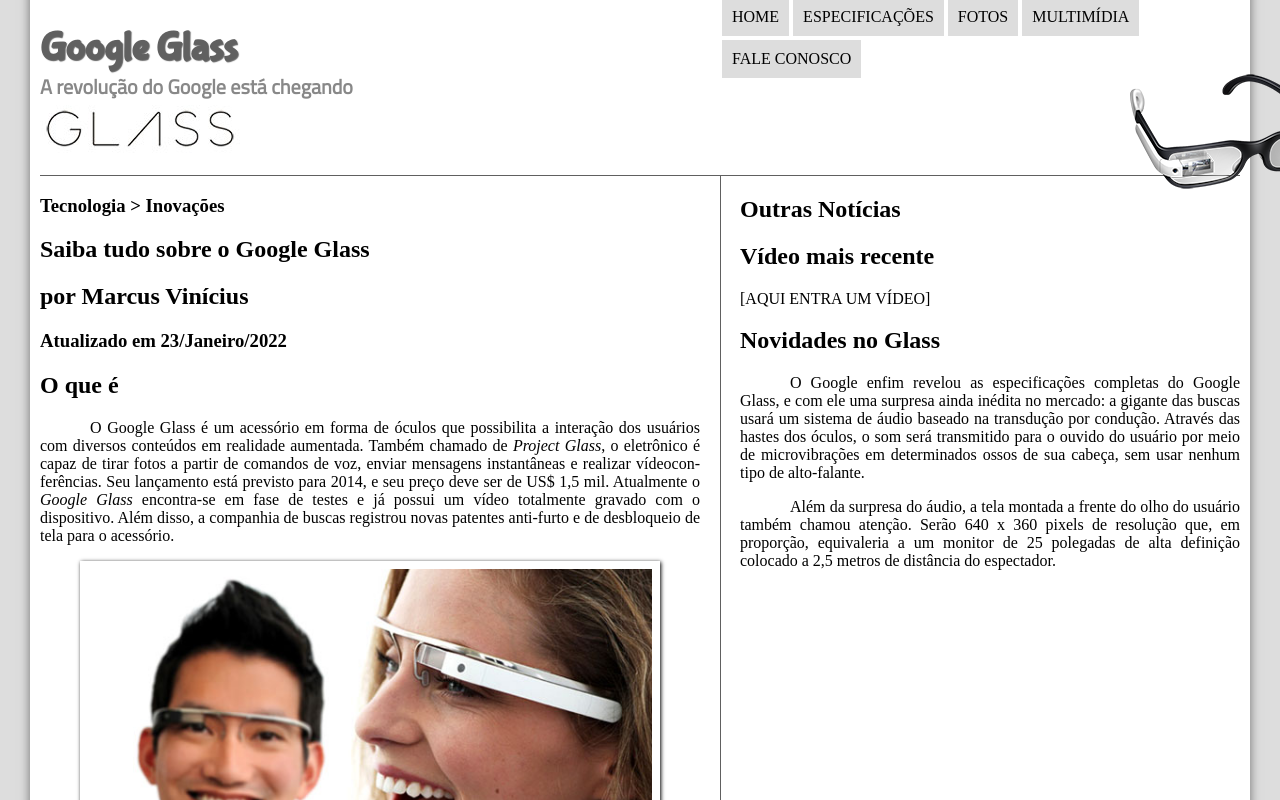
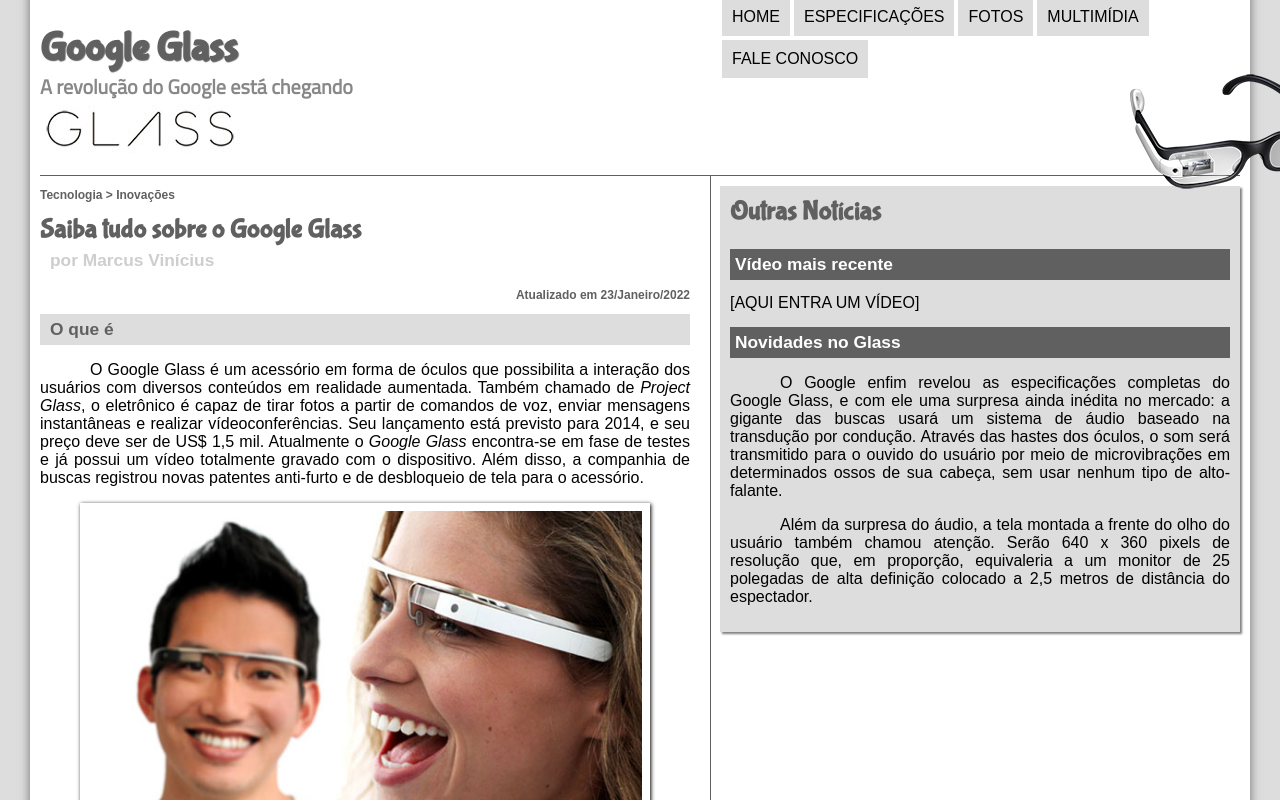
Before and after one commit to marcusviniciusmo/Google_Glass_HTML5_CSS3_JavaScript, a React (Create React App) app in the folder frontend/: page / in a window 1280 px wide. Shown: the top 800 px of the page. Built offline with nearby package versions, Linux system fonts and the light colour scheme.

Commit message:
Aula 21 - Interfaces em HTML5

```diff
--- a/frontend/src/index.css
+++ b/frontend/src/index.css
@@ -5,6 +5,7 @@
 }
 
 body {
+    font-family: Arial, sans-serif;
     background-color: #DDDDDD;
     color: rgba(0, 0, 0, 1);
 }
@@ -21,3 +22,12 @@
     text-align: justify;
     text-indent: 50px;
 }
+
+a {
+    color: #606060;
+    text-decoration: none;
+}
+
+a:hover {
+    text-decoration: underline;
+}
--- a/frontend/src/views/Home/index.tsx
+++ b/frontend/src/views/Home/index.tsx
@@ -8,12 +8,15 @@
         <div className="interface">
             <Header />
             <section className="corpo">
+                <article className="noticiaPrincipal">
+                    <header className="cabecalhoArtigo">
                         <hgroup>
                             <h3>Tecnologia &gt; Inovações</h3>
                             <h1>Saiba tudo sobre o Google Glass</h1>
                             <h2>por Marcus Vinícius</h2>
-                    <h3>Atualizado em 23/Janeiro/2022</h3>
+                            <h3 className="direita">Atualizado em 23/Janeiro/2022</h3>
                         </hgroup>
+                    </header>
 
                     <h2>O que é</h2>
                     <p>
@@ -42,7 +45,7 @@
                         as lojas fica para, pelo menos, 2014.
                     </p>
 
-                <h1>Especificações Técnicas</h1>
+                    <h2>Especificações Técnicas</h2>
 
                     <table className="tabelaEspecificacoes">
                         <caption>Tabela Técnica do Google Glass <span>Mar/2013</span></caption>
@@ -71,14 +74,14 @@
                         </tr>
                     </table>
 
-                <h1>Como funciona</h1>
+                    <h2>Como funciona</h2>
                     <p>
                         De acordo com fontes próximas do Google, os óculos vão contar com uma pequena tela de
                         LCD ou AMOLED na parte superior e em frente aos olhos do usuário. Com o uso de uma
                         câmera e GPS, você pode se situar, assim como selecionar opções com o movimento da cabeça
                     </p>
 
-                <h1>O que você pode fazer com o Google Glasses</h1>
+                    <h2>O que você pode fazer com o Google Glasses</h2>
                     <p>
                         O vídeo de divulgação do Google mostra que você pode se transformar em uma espécie de
                         “super-<wbr />humano”, já que o aparelho pode indicar a quantos metros você está de seu
@@ -87,6 +90,7 @@
                     </p>
 
                     [AQUI ENTRA UM VÍDEO]
+                </article>
             </section>
 
             <aside className="lateral">
--- a/frontend/src/views/Home/styles.css
+++ b/frontend/src/views/Home/styles.css
@@ -32,11 +32,47 @@
 
 section.corpo {
     display: block;
-    width: 660px;
+    width: 650px;
     float: left;
     border-right: 1px solid #606060;
     padding-right: 20px;
 }
+
+/* Formatação do Article */
+
+article.noticiaPrincipal h2 {
+    font-size: 13pt;
+    color: #606060;
+    background-color: #DDDDDD;
+    padding: 5px 0px 5px 10px;
+    margin: 10px 0px 10px 0px;
+}
+
+header.cabecalhoArtigo h1 {
+    font-family: 'FontLogo', sans-serif;
+    font-size: 20pt;
+    color: #606060;
+    margin-bottom: 0px;
+    margin-top: 0px;
+}
+
+header.cabecalhoArtigo h2 {
+    font-size: 13pt;
+    color: #CECECE;
+    background-color: #FFFFFF;
+    margin: 0px;
+}
+
+header.cabecalhoArtigo h3 {
+    font-size: 12px;
+    color: #606060;
+}
+
+header.cabecalhoArtigo h3.direita {
+    text-align: right;
+}
+
+/* Formatação da Table */
 
 table.tabelaEspecificacoes {
     border: 1px solid #606060;
@@ -80,9 +116,27 @@
 /* Formatação do Aside */
 
 aside.lateral {
+    background-color: #DDDDDD;
     display: block;
     width: 500px;
     float: right;
+    padding: 10px;
+    margin-top: 10px;
+    box-shadow: 2px 2px 2px rgba(0, 0, 0, .5);
+}
+
+aside.lateral h1 {
+    font-family: 'FontLogo', sans-serif;
+    font-size: 20pt;
+    color: #606060;
+    margin-top: 0px;
+}
+
+aside.lateral h2 {
+    background-color: #606060;
+    font-size: 13pt;
+    color: #FFFFFF;
+    padding: 5px;
 }
 
 /* Formatação do Footer */
```
Lines whose indentation alone changed are shown as unchanged.
